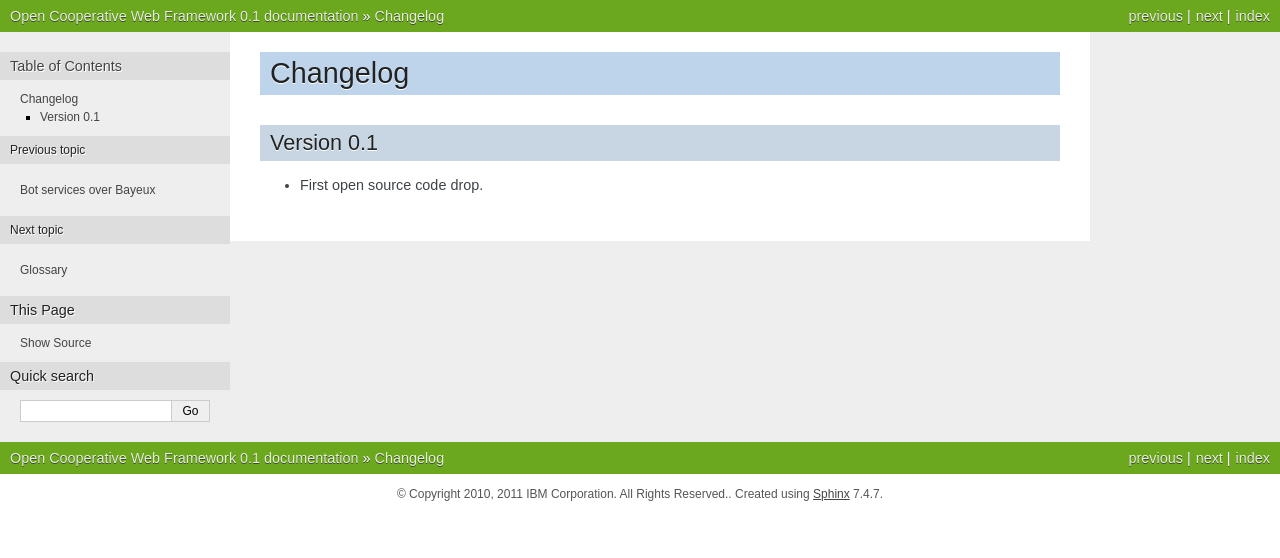
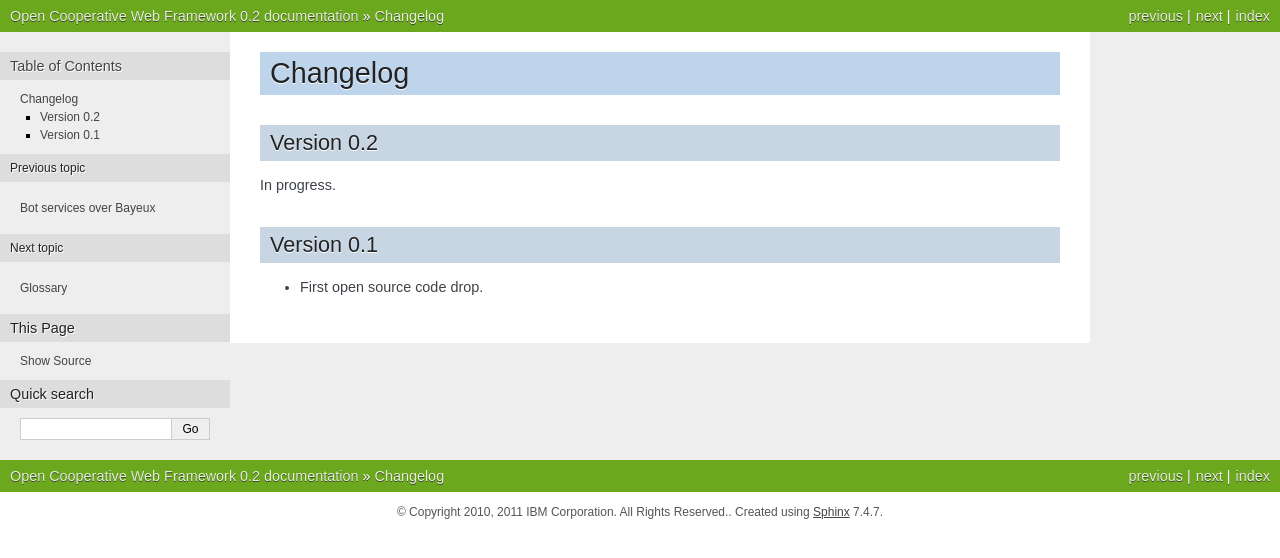
Before and after one commit to opencoweb/coweb, a Sphinx documentation site: the page built from docs/changelog.rst, in a window 1280 px wide. Shown: the top 558 px of the page. Built offline with Sphinx 7.4.7, drawn with Linux system fonts in a browser that asks for light colours.

Commit message:
Forward version numbering
* Version #'s in git reflect current version under dev, not previous tag

```diff
--- a/docs/changelog.rst
+++ b/docs/changelog.rst
@@ -1,5 +1,11 @@
 Changelog
 ---------
+
+Version 0.2
+~~~~~~~~~~~
+
+In progress.
+
 
 Version 0.1
 ~~~~~~~~~~~
--- a/docs/conf.py
+++ b/docs/conf.py
@@ -49,9 +49,9 @@ copyright = u'2010, 2011 IBM Corporation. All Rights Reserved.'
 # built documents.
 #
 # The short X.Y version.
-version = '0.1'
+version = '0.2'
 # The full version, including alpha/beta/rc tags.
-release = '0.1'
+release = '0.2'
 
 # The language for content autogenerated by Sphinx. Refer to documentation
 # for a list of supported languages.
--- a/docs/tutorial/install.rst
+++ b/docs/tutorial/install.rst
@@ -57,8 +57,8 @@ Once the coweb modules are installed in your local repository, you can initializ
    $ mvn archetype:create \
       -DgroupId=<your groupId> \
       -DartifactId=<your artifactId> \
-      -DcowebVersion=.1 \
-      -DarchetypeVersion=.1 \
+      -DcowebVersion=0.2 \
+      -DarchetypeVersion=0.2 \
       -DarchetypeGroupId=org.coweb \
       -DarchetypeArtifactId=coweb_archetype
 
--- a/docs/tutorial/shopping.rst
+++ b/docs/tutorial/shopping.rst
@@ -43,8 +43,8 @@ Java
       $ mvn archetype:create \
          -DgroupId=<your groupId> \
          -DartifactId=mycolist \
-         -DcowebVersion=.1 \
-         -DarchetypeVersion=.1 \
+         -DcowebVersion=0.2 \
+         -DarchetypeVersion=0.2 \
          -DarchetypeGroupId=org.coweb \
          -DarchetypeArtifactId=coweb_archetype
 
```
Also changed, not shown: 10 other files.
